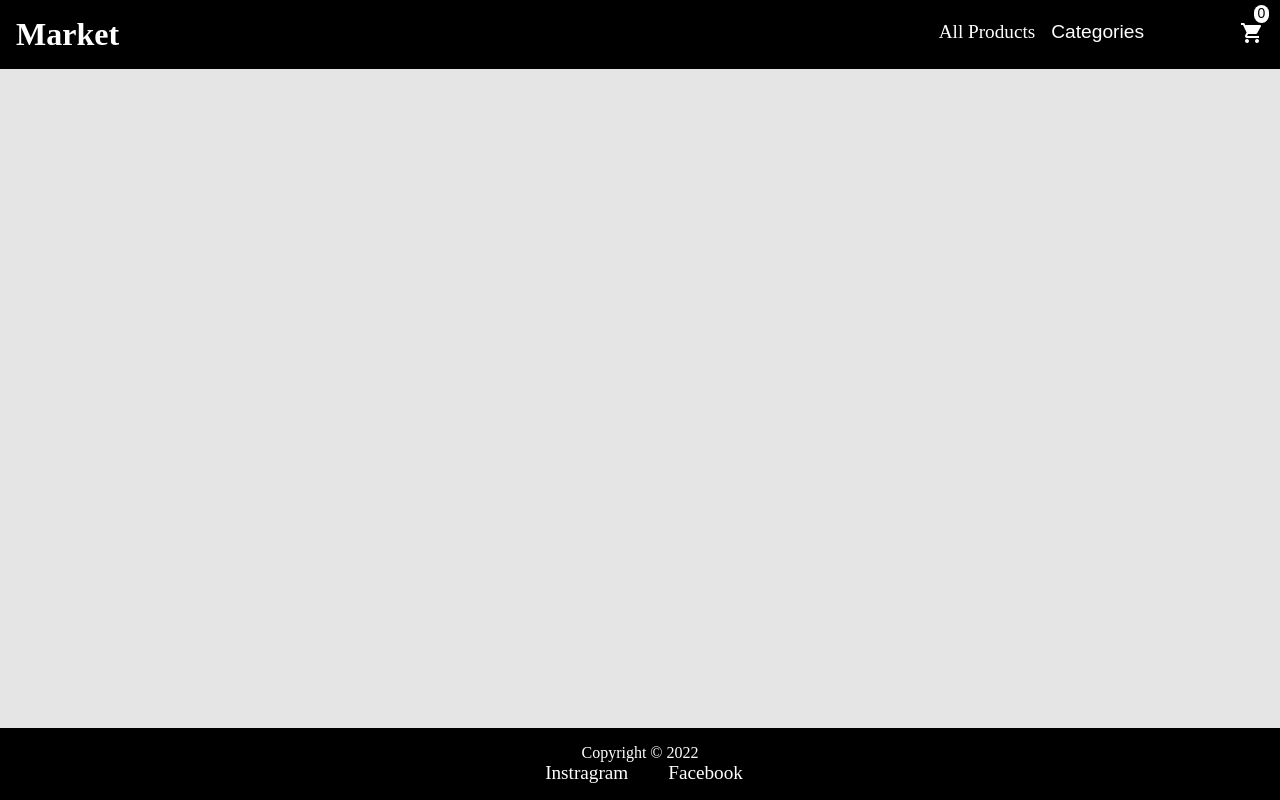
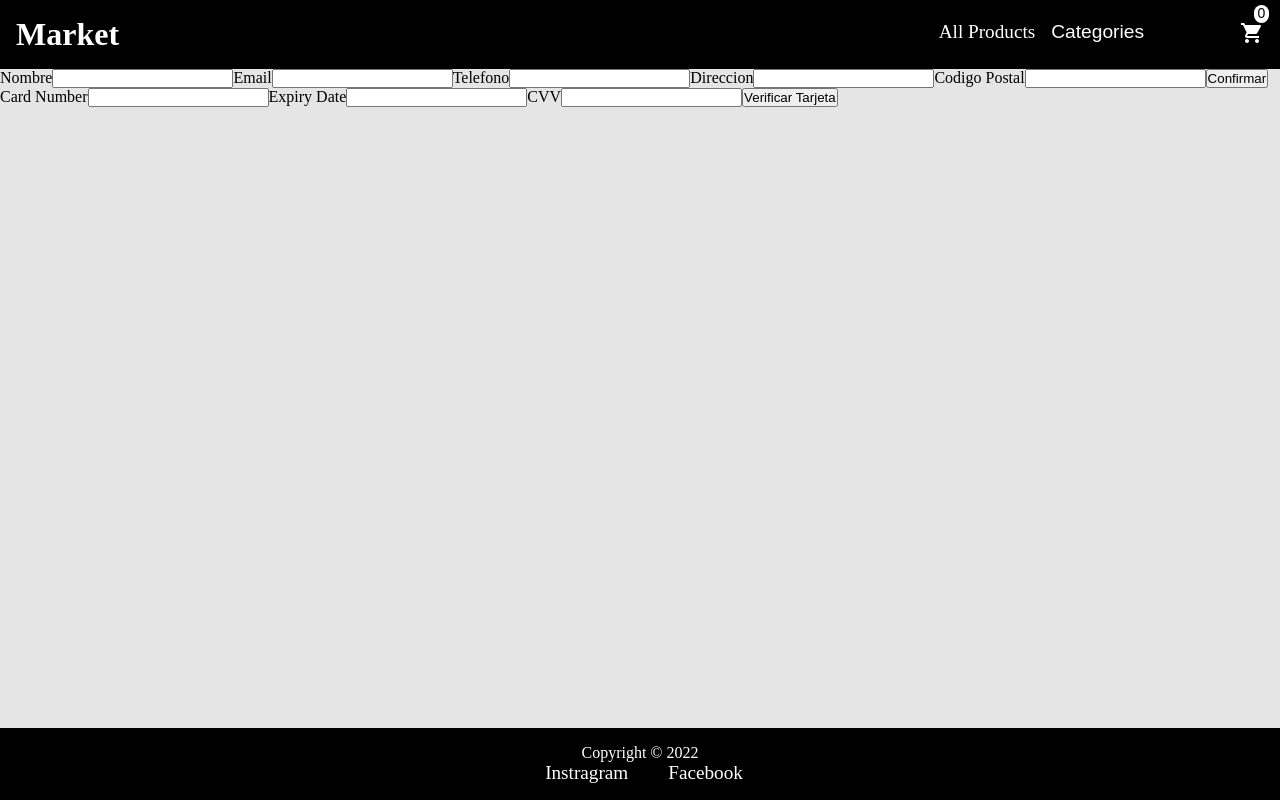
Before and after one commit to Lautaro1901/ecommerce-react, a React (Create React App) app: page /checkout in a window 1280 px wide. Built offline with nearby package versions, Linux system fonts and the light colour scheme.

Commit message:
Parte 2 de Logica del carrito + Checkout

```diff
--- a/src/components/Cart.js
+++ b/src/components/Cart.js
@@ -1,4 +1,5 @@
 import React from 'react'
+import { Link } from 'react-router-dom'
 import { useCarro } from './CustomProvider'
 import ItemCart from './ItemCart'
 
@@ -14,6 +15,7 @@ const Cart = () => {
           <ItemCart producto={producto} key={i}/>
         )}
       </ul>
+      <Link to={"/checkout"}>Checkout</Link>
     </div>
   )
 }
--- /dev/null
+++ b/src/components/Checkout.js
@@ -0,0 +1,79 @@
+import React from 'react'
+import CheckoutCard from './CheckoutCard'
+import { useNavigate } from 'react-router-dom';
+import { useState } from 'react';
+import { addDoc, collection, serverTimestamp } from 'firebase/firestore';
+import { db } from '../firebase';
+import { useCarro } from './CustomProvider';
+
+
+
+const Checkout = () => {
+
+    const [name, setName] = useState('');
+    const [email, setEmail] = useState('');
+    const [phone, setPhone] = useState('');
+    const [address, setAddress] = useState('');
+    const [zip, setZip] = useState('');
+
+    const [card , setCard] = useState({});
+
+    const carrito = useCarro();
+
+    const navigate = useNavigate();
+
+    const handleSubmit = (e) => {
+        e.preventDefault();
+
+        if (name === '' || email === '' || phone === '' || address === '' || zip === '') {
+            alert('Todos los campos son obligatorios');
+            return;
+        }
+
+        if (!carrito.cart.length > 0) {
+            alert('El carrito esta vacio');
+            return;
+        }
+
+        const order = {
+            buyer: {name, email, phone, address, zip},
+            items: carrito.cart,
+            date: serverTimestamp(),
+            total: carrito.totalProducts(),
+            card: card
+        };
+        console.log(order);
+        addDoc(collection(db, "orders"), order)
+        .then((docRef) => {
+            //Alerta para el usuario que muestre un codigo de seguimiento de la orden
+            carrito.clearCart();
+            navigate('/');
+        })
+        .catch((error) => {
+            console.error("Error adding document: ", error);
+        }
+        );
+    };
+
+
+    return (
+        <div>
+            <form onSubmit={handleSubmit}>
+                <label>Nombre</label>
+                <input type="text" value={name} onChange={(e) => setName(e.target.value)} />
+                <label>Email</label>
+                <input type="text" value={email} onChange={(e) => setEmail(e.target.value)} />
+                <label>Telefono</label>
+                <input type="text" value={phone} onChange={(e) => setPhone(e.target.value)} />
+                <label>Direccion</label>
+                <input type="text" value={address} onChange={(e) => setAddress(e.target.value)} />
+                <label>Codigo Postal</label>
+                <input type="text" value={zip} onChange={(e) => setZip(e.target.value)} />
+                <button type="submit">Confirmar</button>
+            </form>
+            <CheckoutCard card={setCard}/>
+        </div>
+    )
+}
+
+export default Checkout
--- /dev/null
+++ b/src/components/CheckoutCard.js
@@ -0,0 +1,29 @@
+import React, { useState } from 'react';
+
+const CheckoutCard = ({card}) => {
+    const [cardNumber, setCardNumber] = useState('');
+    const [expiryDate, setExpiryDate] = useState('');
+    const [cvv, setCvv] = useState('');
+
+    const handleSubmit = (e) => {
+    e.preventDefault();
+    card({cardNumber, expiryDate, cvv});
+    };
+
+    return (
+        <form onSubmit={handleSubmit}>
+            <label>Card Number</label>
+            <input type="text" value={cardNumber} onChange={(e) => setCardNumber(e.target.value)} />
+
+            <label>Expiry Date</label>
+            <input type="text" value={expiryDate} onChange={(e) => setExpiryDate(e.target.value)} />
+
+            <label>CVV</label>
+            <input type="text" value={cvv} onChange={(e) => setCvv(e.target.value)} />
+
+            <button type="submit">Verificar Tarjeta</button>
+        </form>
+    );
+};
+
+export default CheckoutCard;
--- a/src/components/Main.js
+++ b/src/components/Main.js
@@ -2,6 +2,7 @@ import { Route, Routes } from "react-router-dom";
 import ItemListContainer from "./ItemListContainer";
 import ItemDetailContainer from "./ItemDetailContainer";
 import Cart from "./Cart";
+import Checkout from "./Checkout";
 
 
 const Main = () => {
@@ -13,6 +14,8 @@ const Main = () => {
                 <Route path="/categories/:categoria" element={<ItemListContainer/>}/>
                 <Route path="/product/:id" element={<ItemDetailContainer/>}/>
                 <Route path="/cart" element={<Cart/>}/>
+                <Route path="/checkout" element={<Checkout/>}/>
+                <Route path="*" element={<h1>404 Not Found</h1>}/>
             </Routes>
         </main>
     )
```
Also changed, not shown: 1 other file (tests, documents, lock files or other folders).
